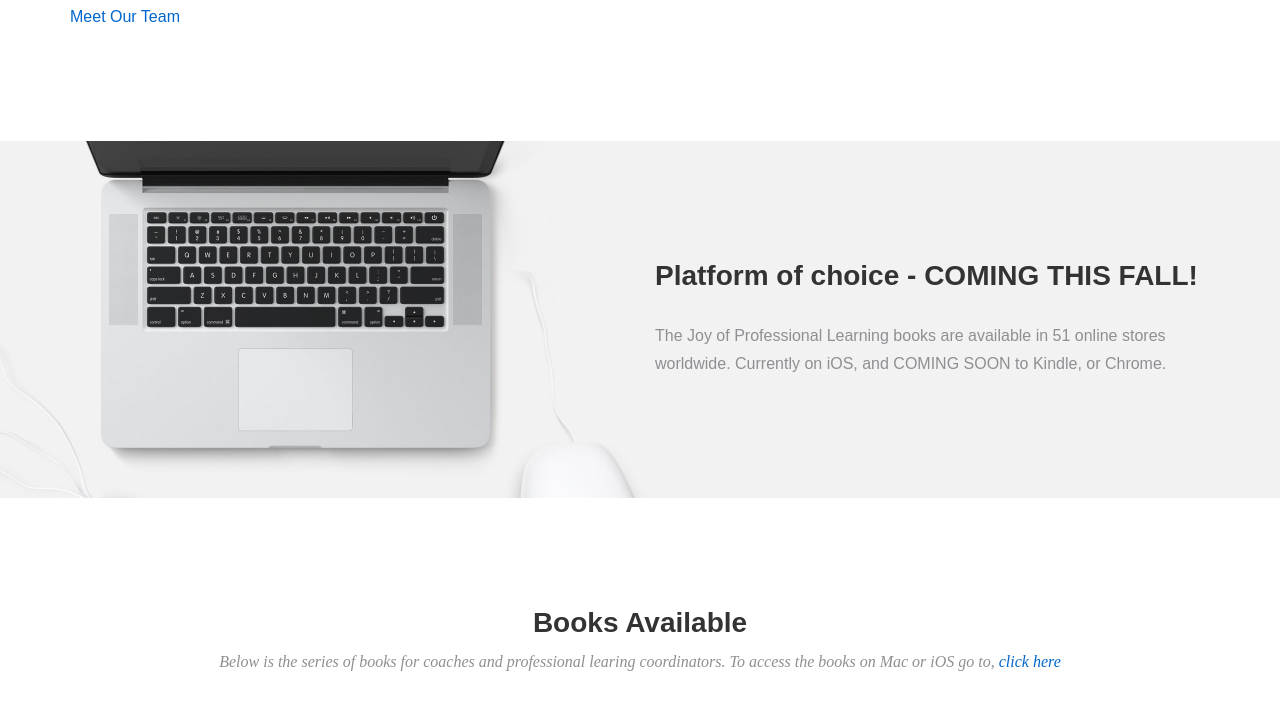
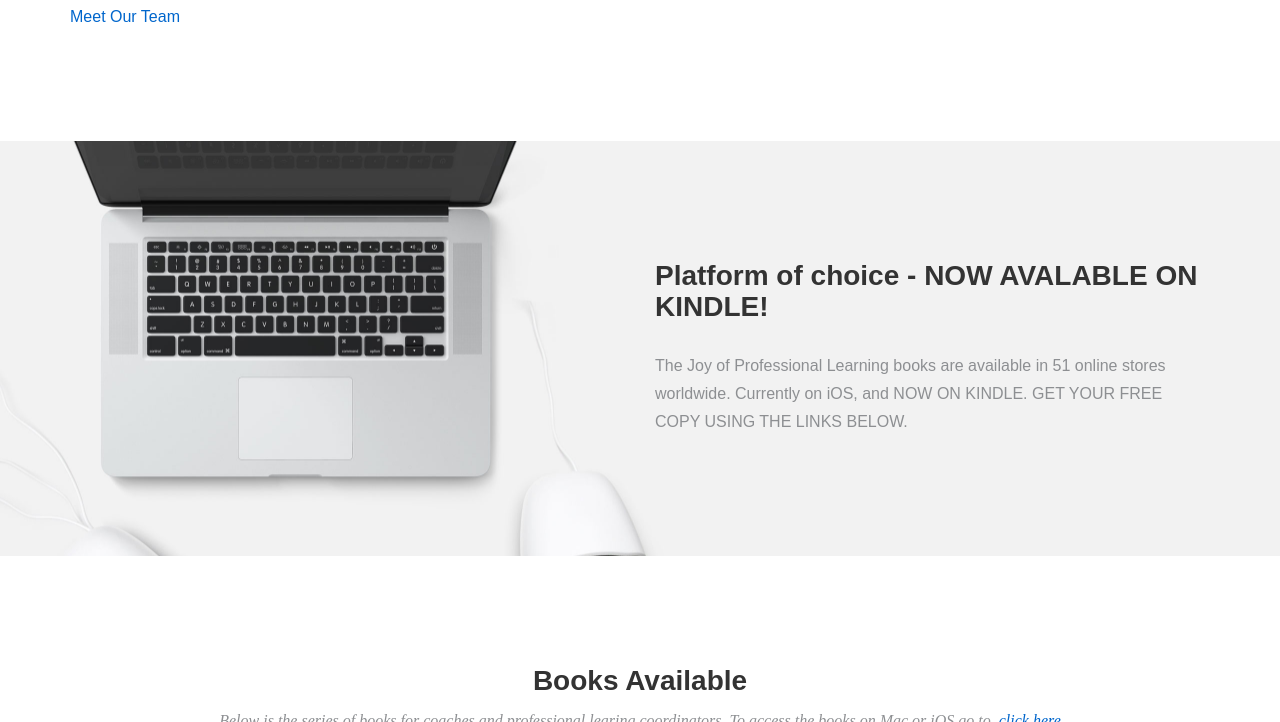
Before and after one commit to meesterkurt/joyofprofessionallearning, a Jekyll site: the page built from index.html, in a window 1280 px wide and 900 px high, scrolled down 1322 px, cut to the strip 0-722 px from the top of the window. Built offline with Jekyll 4.4.1, drawn with Linux system fonts in a browser that asks for light colours; nearby versions of some CDN libraries; some web fonts are replaced.

Commit message:
line 52
NOW ON KINDLE

```diff
--- a/index.html
+++ b/index.html
@@ -48,8 +48,8 @@
   <div class="container">
     <div class="row">
       <div class="col-md-6 col-md-offset-6">
-        <h2>Platform of choice - COMING THIS FALL! </h2>
-        <p>The Joy of Professional Learning books are available in 51 online stores worldwide. Currently on iOS, and COMING SOON to Kindle, or Chrome. </p>
+        <h2>Platform of choice - NOW AVALABLE ON KINDLE! </h2>
+        <p>The Joy of Professional Learning books are available in 51 online stores worldwide. Currently on iOS, and NOW ON KINDLE. GET YOUR FREE COPY USING THE LINKS BELOW. </p>
       </div>
     </div>
   </div>
```
